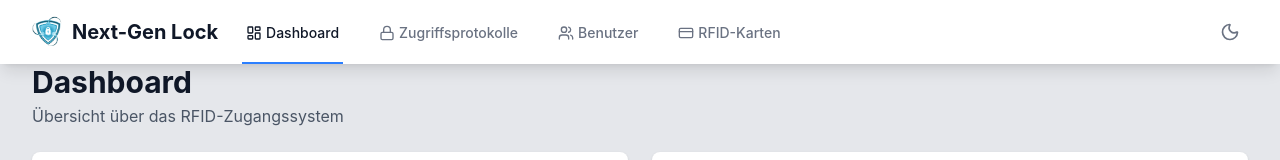
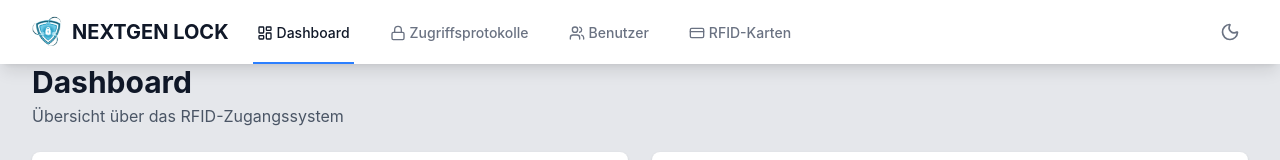
Before and after one commit to HendrikHoemberg/NextGen-Lock, a React (Vite) app in the folder frontend/: page / in a window 1280 px wide. Shown: the top 160 px of the page. Built offline with nearby package versions, Linux system fonts and the light colour scheme; no server answers.

Commit message:
Update title and navigation label to use consistent casing for "NEXTGEN LOCK"

```diff
--- a/frontend/index.html
+++ b/frontend/index.html
@@ -4,7 +4,7 @@
     <meta charset="UTF-8" />
     <link rel="icon" type="image/png" href="/images/favicon.png" />
     <meta name="viewport" content="width=device-width, initial-scale=1.0" />
-    <title>Next-Gen Lock - RFID Zugangssystem</title>
+    <title>NEXTGEN LOCK</title>
   </head>
   <body>
     <div id="root"></div>
--- a/frontend/src/App.jsx
+++ b/frontend/src/App.jsx
@@ -33,7 +33,7 @@ function Navigation() {
           <div className="flex">
             <div className="flex items-center flex-shrink-0">
               <img src="/images/favicon.png" alt="Next-Gen Lock" className="w-8 h-8" />
-              <span className="ml-2 text-xl font-bold text-gray-900 dark:text-white">Next-Gen Lock</span>
+              <span className="ml-2 text-xl font-bold text-gray-900 dark:text-white">NEXTGEN LOCK</span>
             </div>
             <div className="hidden sm:ml-6 sm:flex sm:space-x-8">
               {navItems.map((item) => {
```
